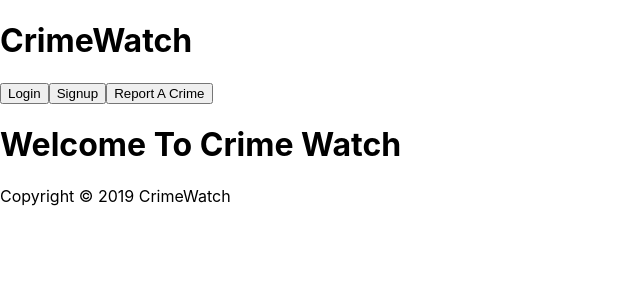
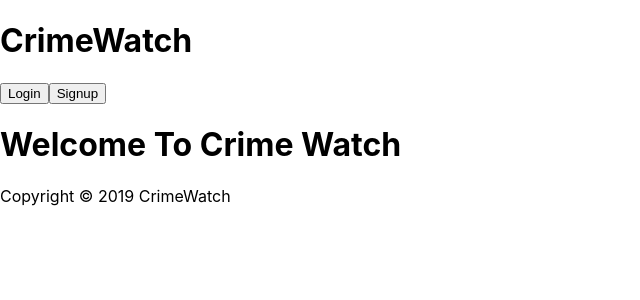
Before and after one commit to MahmudAhmed/CrimeWatch, a React (Create React App) app in the folder frontend/: page / in a window 1280 px wide. Shown: the top 300 px of the page, without its empty margins (0-640 px from the left). Built offline with nearby package versions, Linux system fonts and the light colour scheme.

Commit message:
Changed it so the report form only shows up when your logged in

```diff
--- a/frontend/src/components/nav/navbar.js
+++ b/frontend/src/components/nav/navbar.js
@@ -47,12 +47,19 @@ class NavBar extends React.Component {
   // Selectively render links dependent on whether the user is logged in
   getLinks() {
     if (this.props.loggedIn) {
-      return (
-        <div>
+      const reportForm = (this.state.showReport ?
+        <ReportFormContainer showModal={this.state.showReport}
+         closeFormModal={() => this.setState({ showReport: false })} />
+         : null
+         );
+         return (
+           <div>
           {/* <Link to={"/tweets"}>All Tweets</Link> */}
           <Link to={"/profile"}>Profile</Link>
           {/* <Link to={"/new_tweet"}>Write a Tweet</Link> */}
           <button onClick={this.logoutUser}>Logout</button>
+          {reportForm}
+          <button onClick={this.toggleReport} >Report A Crime </button>
         </div>
       );
     } else {
@@ -68,11 +75,6 @@ class NavBar extends React.Component {
         : null
       );
 
-      const reportForm = (this.state.showReport ?
-        <ReportFormContainer showModal={this.state.showReport}
-         closeFormModal={() => this.setState({ showReport: false })} />
-        : null
-      );
 
       return (
         <div>
@@ -82,8 +84,6 @@ class NavBar extends React.Component {
           <button onClick={this.toggleLogin} >Login</button>
           {signupForm}
           <button onClick={this.toggleSignup} >Signup</button>
-          {reportForm}
-          <button onClick={this.toggleReport} >Report A Crime </button>
         </div>
       );
     }
```
